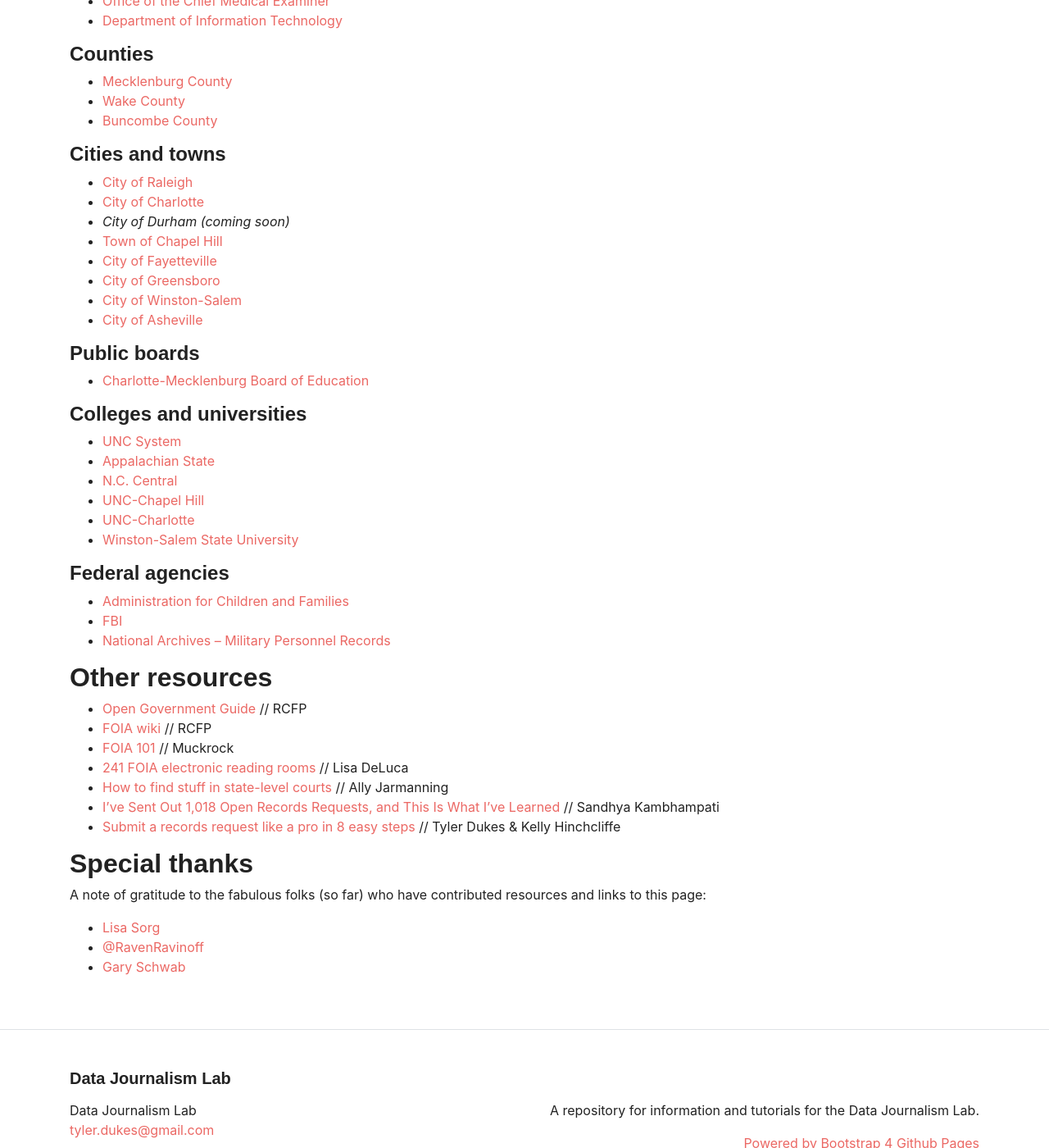
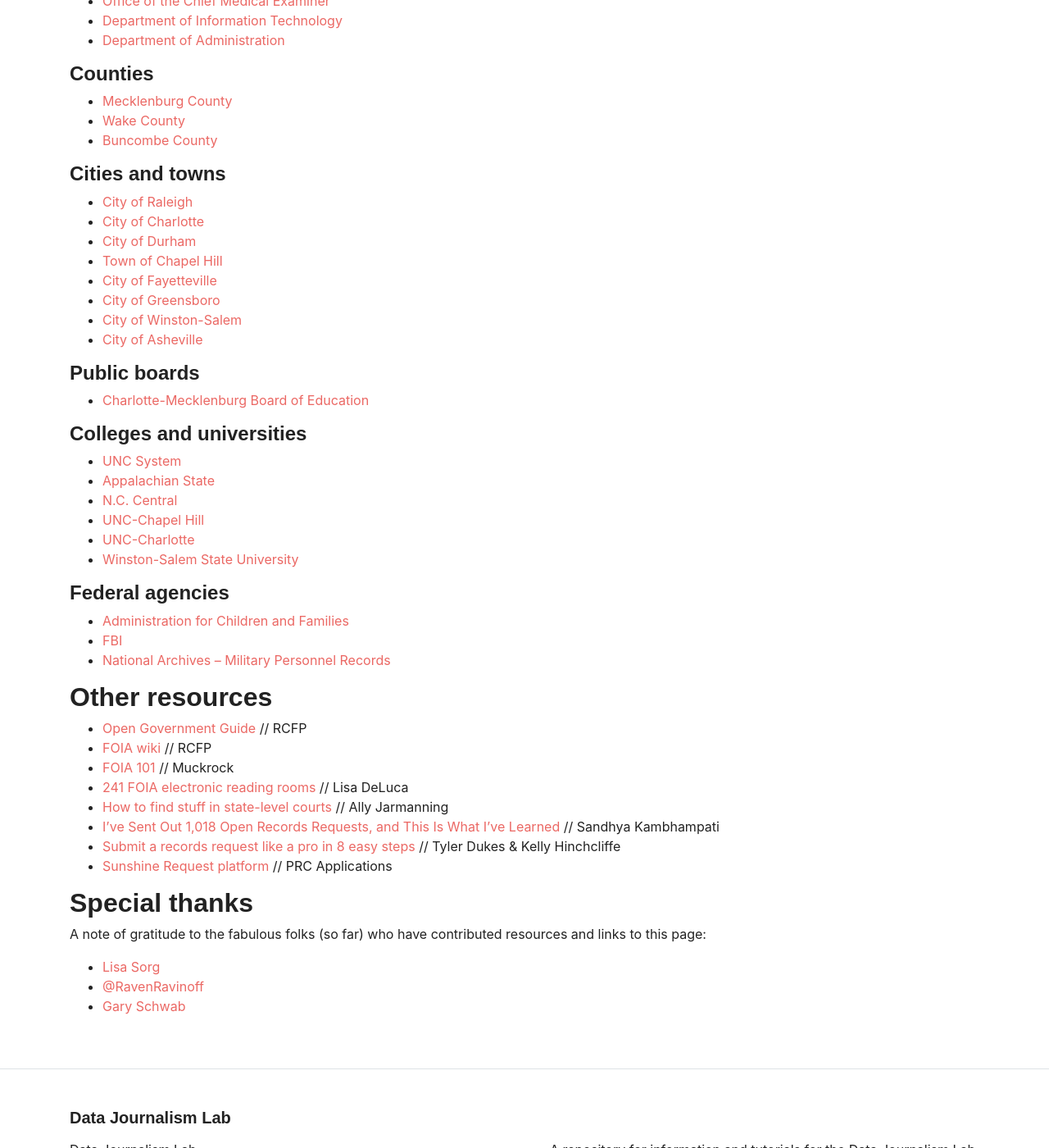
Before and after one commit to mtdukes/data-journalism-lab, a Jekyll site: the page built from _pages/public_records.md, in a window 1280 px wide and 1400 px high, scrolled down 901 px. Shown: the whole window at 82% size. Built offline with Jekyll 4.4.1, drawn with Linux system fonts in a browser that asks for light colours; some web fonts are replaced.

Commit message:
adding records portals

```diff
--- a/_pages/public_records.md
+++ b/_pages/public_records.md
@@ -32,6 +32,7 @@
 * [State Board of Elections](https://ncsbe-nc.nextrequest.com/)
 * [Office of the Chief Medical Examiner](https://www.ocme.dhhs.nc.gov/docrequest.asp)
 * [Department of Information Technology](https://it.nc.gov/contact/public-records-requests/public-record-request-form)
+* [Department of Administration](https://forms.office.com/pages/responsepage.aspx?id=3IF2etC5mkSFw-zCbNftGV6z5aT2oV9HiNK6Oi04PhpUMDJCTElLVThBSDVYS0pCNlpMM1FTM09CSyQlQCN0PWcu)
 
 #### Counties
 
@@ -43,7 +44,7 @@
 
 * [City of Raleigh](https://raleighnc.gov/form/public-records-request)
 * [City of Charlotte](https://charlottenc.seamlessdocs.com/f/RequestRecords)
-* _City of Durham (coming soon)_
+* [City of Durham](https://cityofdurhamnc.nextrequest.com/)
 * [Town of Chapel Hill](https://www.townofchapelhill.org/government/departments-services/communications-and-public-affairs/supporting-quality-governance/maintaining-public-records/public-records-request)
 * [City of Fayetteville](https://fayettevillenc.nextrequest.com/)
 * [City of Greensboro](https://www.greensboro-nc.gov/government/public-records-requests)
@@ -78,6 +79,7 @@
 * [How to find stuff in state-level courts](https://docs.google.com/document/d/1DHHv7GS6mycat97RTzlZDkokPZcm3QpoJgQ0W_QqaiY/edit) // Ally Jarmanning
 * [I’ve Sent Out 1,018 Open Records Requests, and This Is What I’ve Learned](https://www.propublica.org/article/open-records-requests-illinois-foia-lessons) // Sandhya Kambhampati
 * [Submit a records request like a pro in 8 easy steps](https://www.wral.com/submit-a-records-request-like-a-pro-in-8-easy-steps/17397199/) // Tyler Dukes & Kelly Hinchcliffe
+* [Sunshine Request platform](https://www.sunshinerequest.com/)  // PRC Applications
 
 ## Special thanks
 
```
